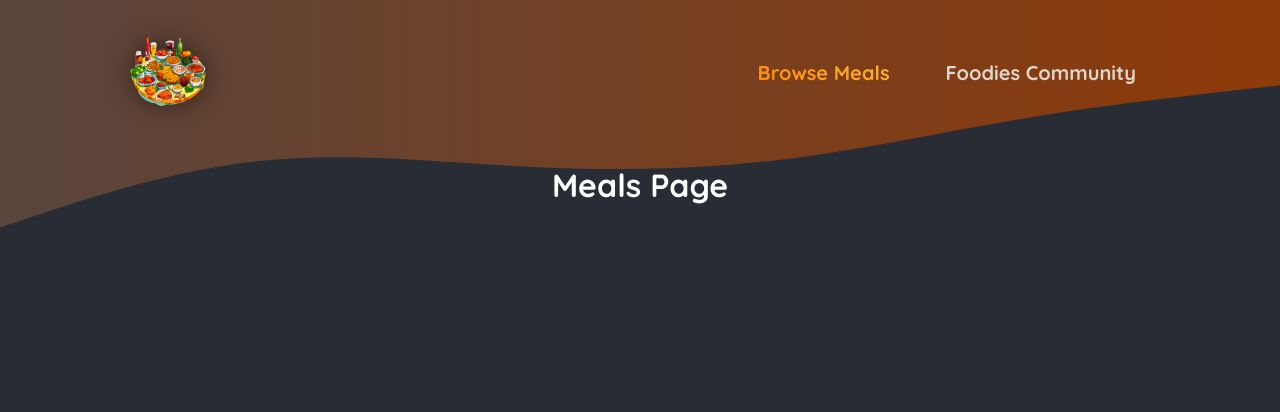
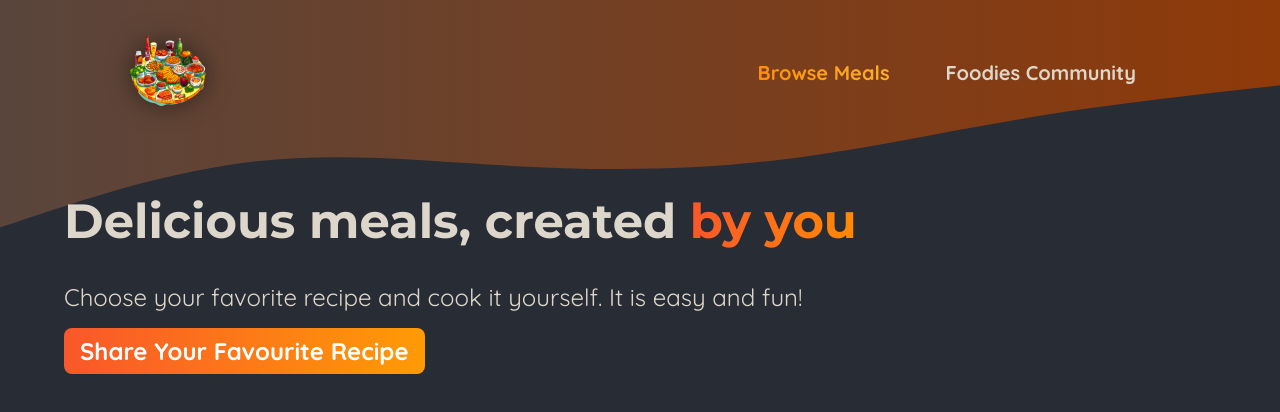
Before and after one commit to abhilashlegend/foodies, a Next.js app: page /meals in a window 1280 px wide. Shown: the top 412 px of the page. Built offline with nearby package versions, Linux system fonts and the light colour scheme.

Commit message:
Added meals content and data structure

```diff
--- a/app/meals/page.js
+++ b/app/meals/page.js
@@ -1,9 +1,23 @@
+import Link from "next/link"
+import classes from "./page.module.css";
+import MealsGrid from "@/components/meals/meals-grid";
+
 export default function Meals() {
     return (
-        <main>
-            <h1 style={{ color: 'white', textAlign: 'center' }}>
-                Meals Page
-            </h1>
-        </main>
+        <>
+            <header className={classes.header}>
+                <h1>
+                    Delicious meals, created{' '}
+                    <span className={classes.highlight}>by you</span>
+                </h1>
+                <p>Choose your favorite recipe and cook it yourself. It is easy and fun!</p>
+                <p className={classes.cta}>
+                    <Link href="/meals/share">Share Your Favourite Recipe</Link>
+                </p>
+            </header>
+            <main className={classes.main}>
+                <MealsGrid meals={[]} />
+            </main>
+        </>
     )
 }
--- /dev/null
+++ b/app/meals/page.module.css
@@ -0,0 +1,51 @@
+.header {
+  gap: 3rem;
+  margin: 3rem auto 5rem auto;
+  width: 90%;
+  max-width: 75rem;
+  color: #ddd6cb;
+  font-size: 1.5rem;
+}
+
+.header h1 {
+  font-family: 'Montserrat', sans-serif;
+}
+
+.highlight {
+  background: linear-gradient(90deg, #f9572a, #ff8a05);
+  background-clip: text;
+  -webkit-background-clip: text;
+  -webkit-text-fill-color: transparent;
+}
+
+.header p {
+  margin: 0;
+}
+
+.cta a {
+  display: inline-block;
+  margin-top: 1rem;
+  padding: 0.5rem 1rem;
+  border-radius: 0.5rem;
+  background: linear-gradient(90deg, #f9572a, #ff9b05);
+  color: #ffffff;
+  font-weight: bold;
+  text-decoration: none;
+}
+
+.loading {
+  text-align: center;
+  animation: loading 1.2s ease-in-out infinite;
+}
+
+@keyframes loading {
+  0% {
+    color: #e9e9e9;
+  }
+  50% {
+    color: #b89b84;
+  }
+  100% {
+    color: #e9e9e9;
+  }
+}
--- /dev/null
+++ b/components/meals/meal-item.js
@@ -0,0 +1,26 @@
+import Link from 'next/link';
+import Image from 'next/image';
+
+import classes from './meal-item.module.css';
+
+export default function MealItem({ title, slug, image, summary, creator }) {
+  return (
+    <article className={classes.meal}>
+      <header>
+        <div className={classes.image}>
+          <Image src={image} alt={title} fill />
+        </div>
+        <div className={classes.headerText}>
+          <h2>{title}</h2>
+          <p>by {creator}</p>
+        </div>
+      </header>
+      <div className={classes.content}>
+        <p className={classes.summary}>{summary}</p>
+        <div className={classes.actions}>
+          <Link href={`/meals/${slug}`}>View Details</Link>
+        </div>
+      </div>
+    </article>
+  );
+}
--- /dev/null
+++ b/components/meals/meal-item.module.css
@@ -0,0 +1,75 @@
+.meal {
+  display: flex;
+  flex-direction: column;
+  justify-content: space-between;
+  height: 100%;
+  border-radius: 4px;
+  box-shadow: 0 0 12px rgba(0, 0, 0, 0.3);
+  overflow: hidden;
+  transition: all 0.3s ease-in-out;
+  color: #ddd6cb;
+  background: linear-gradient(90deg, #2c1e19, #25200f);
+}
+
+.headerText {
+  padding: 0.5rem 1rem 0 1rem;
+}
+
+.headerText h2 {
+  margin: 0;
+  font-size: 1.5rem;
+  font-family: 'Montserrat', sans-serif;
+}
+
+.headerText p {
+  font-size: 0.75rem;
+  color: #cfa69b;
+  font-style: italic;
+}
+
+.meal h2,
+.meal p {
+  margin: 0;
+}
+
+.image {
+  position: relative;
+  height: 15rem;
+}
+
+.meal img {
+  object-fit: cover;
+}
+
+.content {
+  display: flex;
+  flex-direction: column;
+  justify-content: space-between;
+  height: 100%;
+}
+
+.summary {
+  padding: 1rem 1rem 0 1rem;
+}
+
+.actions {
+  padding: 1rem;
+  text-align: right;
+}
+
+.actions a {
+  display: inline-block;
+  margin-top: 1rem;
+  padding: 0.5rem 1rem;
+  border-radius: 0.5rem;
+  background: linear-gradient(90deg, #f9572a, #ff9b05);
+  color: #ffffff;
+  font-weight: bold;
+  text-decoration: none;
+}
+
+.actions a:hover,
+.actions a:active {
+  background: linear-gradient(90deg, #fd4715, #f9b241);
+  box-shadow: 0 0 12px rgba(242, 100, 18, 0.8);
+}
--- /dev/null
+++ b/components/meals/meals-grid.js
@@ -0,0 +1,14 @@
+import MealItem from './meal-item';
+import classes from './meals-grid.module.css';
+
+export default function MealsGrid({meals}) {
+    return (
+        <ul className={classes.meals}>
+            {meals.map((meal) => (
+                <li key={meal.id}>
+                    <MealItem {...meal} />
+                </li>
+            ))}
+        </ul>
+    )
+}
--- /dev/null
+++ b/components/meals/meals-grid.module.css
@@ -0,0 +1,10 @@
+.meals {
+  width: 90%;
+  max-width: 90rem;
+  display: grid;
+  grid-template-columns: repeat(auto-fill, minmax(20rem, 1fr));
+  grid-gap: 5rem;
+  margin: 2rem auto;
+  list-style: none;
+  padding: 0;
+}
```
